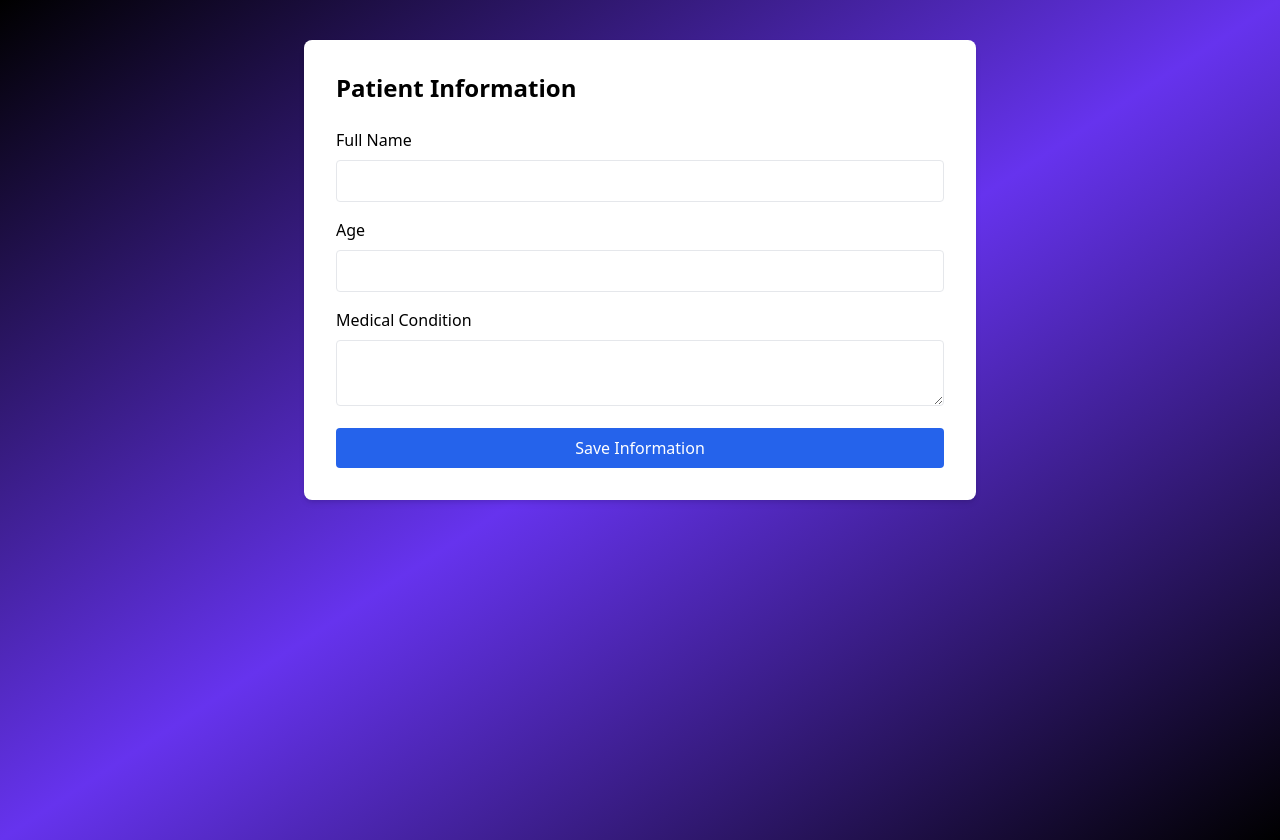
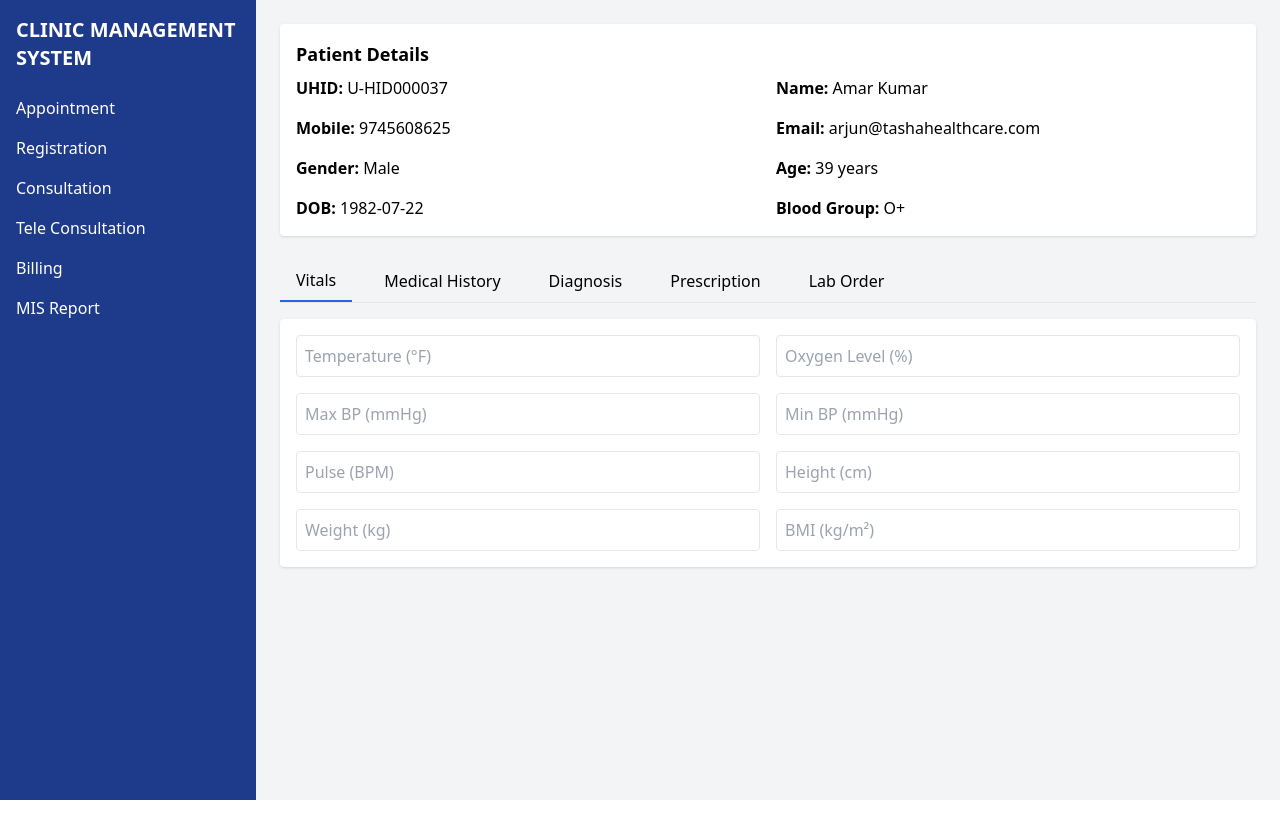
Before and after one commit to nexus963-dev/Hospital-Management-System, a Next.js app: page /patients in a window 1280 px wide. After the commit the page ends 800 px from the top, so only its background shows below. Built offline with nearby package versions, Linux system fonts and the light colour scheme; no server answers.

Commit message:
Added Linking

```diff
--- a/src/app/api/auth/[...nextauth]/route.js
+++ b/src/app/api/auth/[...nextauth]/route.js
@@ -1,12 +1,7 @@
 import NextAuth from "next-auth";
-import AppleProvider from "next-auth/providers/apple";
-import FacebookProvider from "next-auth/providers/facebook";
 import GoogleProvider from "next-auth/providers/google";
-import GithubProvider from "next-auth/providers/github";
-import CredentialsProvider from "next-auth/providers/credentials";
 import User from "@/src/models/user";
 import connectDB from "@/src/db/connectDB";
-import bcrypt from "bcryptjs";
 
 export const Authoptions = NextAuth({
   providers: [
--- a/src/app/patients/page.js
+++ b/src/app/patients/page.js
@@ -1,70 +1,77 @@
 "use client";
-import { useSession } from "next-auth/react";
 import { useState } from "react";
 
-export default function PatientPage() {
-  const { data: session } = useSession();
-  const [formData, setFormData] = useState({
-    name: session?.user?.name || "",
-    age: "",
-    condition: "",
-    contact: ""
-  });
+export default function App() {
+  return <Dashboard />;
+}
 
-  const handleSubmit = async (e) => {
-    e.preventDefault();
-    try {
-      const response = await fetch("/api/save-patient", {
-        method: "POST",
-        headers: { "Content-Type": "application/json" },
-        body: JSON.stringify(formData)
-      });
-      if (response.ok) alert("Data saved successfully!");
-    } catch (error) {
-      console.error("Submission error:", error);
-    }
-  };
+function Dashboard() {
+  const [activeTab, setActiveTab] = useState("Vitals");
 
   return (
-    <div className="max-w-2xl p-8 mx-auto mt-10 bg-white rounded-lg shadow-md">
-      <h1 className="mb-6 text-2xl font-bold">Patient Information</h1>
-      <form onSubmit={handleSubmit} className="space-y-4">
-        <div>
-          <label className="block mb-2">Full Name</label>
-          <input
-            type="text"
-            value={formData.name}
-            onChange={(e) => setFormData({...formData, name: e.target.value})}
-            className="w-full p-2 border rounded"
-            required
-          />
+    <div className="flex h-screen">
+      {/* Sidebar */}
+      <aside className="w-1/5 bg-blue-900 text-white p-4">
+        <h2 className="text-xl font-bold">CLINIC MANAGEMENT SYSTEM</h2>
+        <ul className="mt-4">
+          <li className="py-2">Appointment</li>
+          <li className="py-2">Registration</li>
+          <li className="py-2">Consultation</li>
+          <li className="py-2">Tele Consultation</li>
+          <li className="py-2">Billing</li>
+          <li className="py-2">MIS Report</li>
+        </ul>
+      </aside>
+
+      {/* Main Content */}
+      <main className="w-4/5 bg-gray-100 p-6">
+        {/* Patient Details */}
+        <div className="bg-white p-4 rounded shadow">
+          <h2 className="text-lg font-semibold">Patient Details</h2>
+          <div className="grid grid-cols-2 gap-4 mt-2">
+            <p><strong>UHID:</strong> U-HID000037</p>
+            <p><strong>Name:</strong> Amar Kumar</p>
+            <p><strong>Mobile:</strong> 9745608625</p>
+            <p><strong>Email:</strong> arjun@tashahealthcare.com</p>
+            <p><strong>Gender:</strong> Male</p>
+            <p><strong>Age:</strong> 39 years</p>
+            <p><strong>DOB:</strong> 1982-07-22</p>
+            <p><strong>Blood Group:</strong> O+</p>
+          </div>
         </div>
-        <div>
-          <label className="block mb-2">Age</label>
-          <input
-            type="number"
-            value={formData.age}
-            onChange={(e) => setFormData({...formData, age: e.target.value})}
-            className="w-full p-2 border rounded"
-            required
-          />
+
+        {/* Tabbed Interface */}
+        <div className="mt-6">
+          <div className="flex space-x-4 border-b">
+            {["Vitals", "Medical History", "Diagnosis", "Prescription", "Lab Order"].map((tab) => (
+              <button
+                key={tab}
+                className={`py-2 px-4 ${activeTab === tab ? "border-b-2 border-blue-600" : ""}`}
+                onClick={() => setActiveTab(tab)}
+              >
+                {tab}
+              </button>
+            ))}
+          </div>
+
+          {/* Tab Content */}
+          <div className="mt-4 p-4 bg-white rounded shadow">
+            {activeTab === "Vitals" && (
+              <div className="grid grid-cols-2 gap-4">
+                <input type="text" placeholder="Temperature (°F)" className="p-2 border rounded" />
+                <input type="text" placeholder="Oxygen Level (%)" className="p-2 border rounded" />
+                <input type="text" placeholder="Max BP (mmHg)" className="p-2 border rounded" />
+                <input type="text" placeholder="Min BP (mmHg)" className="p-2 border rounded" />
+                <input type="text" placeholder="Pulse (BPM)" className="p-2 border rounded" />
+                <input type="text" placeholder="Height (cm)" className="p-2 border rounded" />
+                <input type="text" placeholder="Weight (kg)" className="p-2 border rounded" />
+                <input type="text" placeholder="BMI (kg/m²)" className="p-2 border rounded" />
+              </div>
+            )}
+            {activeTab !== "Vitals" && <p>{activeTab} Content Coming Soon...</p>}
+          </div>
         </div>
-        <div>
-          <label className="block mb-2">Medical Condition</label>
-          <textarea
-            value={formData.condition}
-            onChange={(e) => setFormData({...formData, condition: e.target.value})}
-            className="w-full p-2 border rounded"
-            required
-          />
-        </div>
-        <button
-          type="submit"
-          className="w-full py-2 text-white bg-blue-600 rounded hover:bg-blue-700"
-        >
-          Save Information
-        </button>
-      </form>
+      </main>
     </div>
   );
 }
--- a/src/components/Card.js
+++ b/src/components/Card.js
@@ -1,25 +1,28 @@
 import React from 'react';
+import Link from 'next/link';
 
-const Card = ({ title, value, percentage, icon, bgColor }) => {
+const Card = ({ title, value, percentage, icon, bgColor, link }) => {
   return (
-    <div className={`p-6 rounded-lg shadow-xl ${bgColor} text-white transform transition-all duration-300 hover:scale-105 hover:shadow-2xl`}>
+    <Link href={link} passHref>
+      <div className={`p-6 rounded-lg shadow-xl ${bgColor} text-white transform transition-all duration-300 hover:scale-105 hover:shadow-2xl cursor-pointer`}>
         <div className="flex items-center justify-between">
           <div>
             <h2 className="text-2xl font-bold mb-2">{title}</h2>
             <p className="text-lg font-semibold">{value}</p>
             <p className="text-sm opacity-80">{percentage}</p>
           </div>
-        <div className="text-4xl">
-          {icon}
+          <div className="text-4xl">{icon}</div>
         </div>
       </div>
-    </div>
+    </Link>
   );
 };
 
+
+
 const CardsPage = () => {
   return (
-    <div className="min-h-7 bg-gray-50 p-8">
+    <div className="min-h-screen bg-gray-50 p-8">
       <div className="grid grid-cols-1 md:grid-cols-2 lg:grid-cols-3 gap-6">
         <Card
           title="Doctors"
@@ -27,6 +30,7 @@ const CardsPage = () => {
           percentage="80% Satisfaction"
           icon="👨‍⚕️"
           bgColor="bg-blue-600"
+          link="/doctors"
         />
         <Card
           title="Patients"
@@ -34,6 +38,7 @@ const CardsPage = () => {
           percentage="60% Recovery Rate"
           icon="👩‍⚕️"
           bgColor="bg-green-600"
+          link="/patients"
         />
         <Card
           title="Report"
@@ -41,6 +46,7 @@ const CardsPage = () => {
           percentage="20% Growth"
           icon="📊"
           bgColor="bg-purple-600"
+          link="/report"
         />
         <Card
           title="Balance"
@@ -48,6 +54,7 @@ const CardsPage = () => {
           percentage="Positive Balance"
           icon="💰"
           bgColor="bg-yellow-600"
+          link="/balance"
         />
       </div>
     </div>
--- a/src/components/Footer.js
+++ b/src/components/Footer.js
@@ -46,10 +46,7 @@ return (
         </div>
 
         <p className="mt-6 text-gray-500 text-sm">
-          &copy; Untitled. All rights reserved. Design by{" "}
-          <Link href="http://html5up.net" className="text-blue-400 hover:underline">
-            HTML5 UP
-          </Link>
+          &copy; Untitled. All rights reserved. Design by Hardik Agarwal
         </p>
       </div>
     </footer>
--- a/src/components/Navbar.js
+++ b/src/components/Navbar.js
@@ -18,7 +18,6 @@ const Navbar = () => {
         <div className="call cursor-pointer">
           <Image src={Call} alt="Call" width={24} height={24} />
         </div>
-        <span className='text-white text-lg font-semibold'>Hardik Agarwal</span>
       </div>
     </nav>
   );
```
Lines whose indentation alone changed are shown as unchanged.
